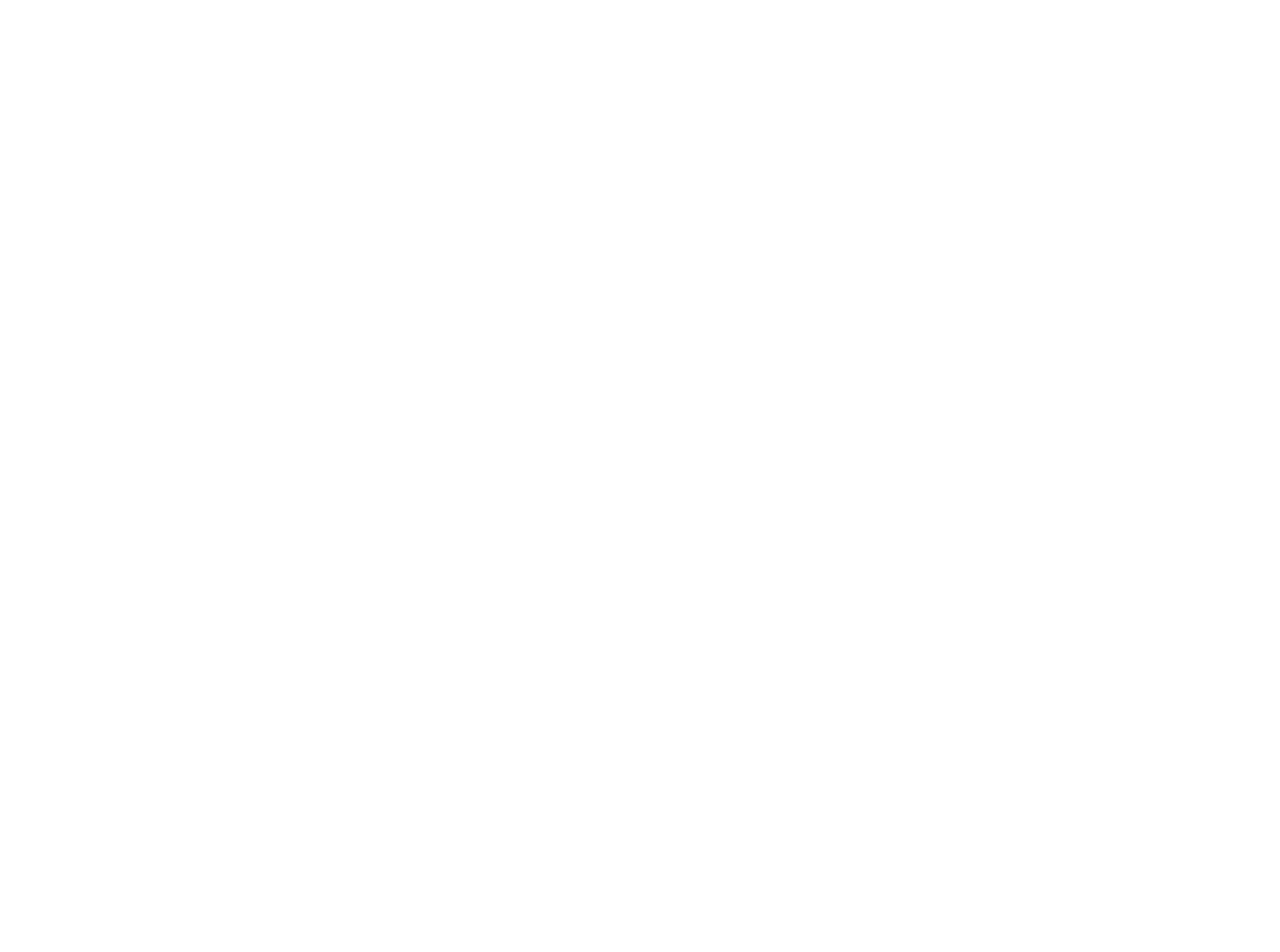
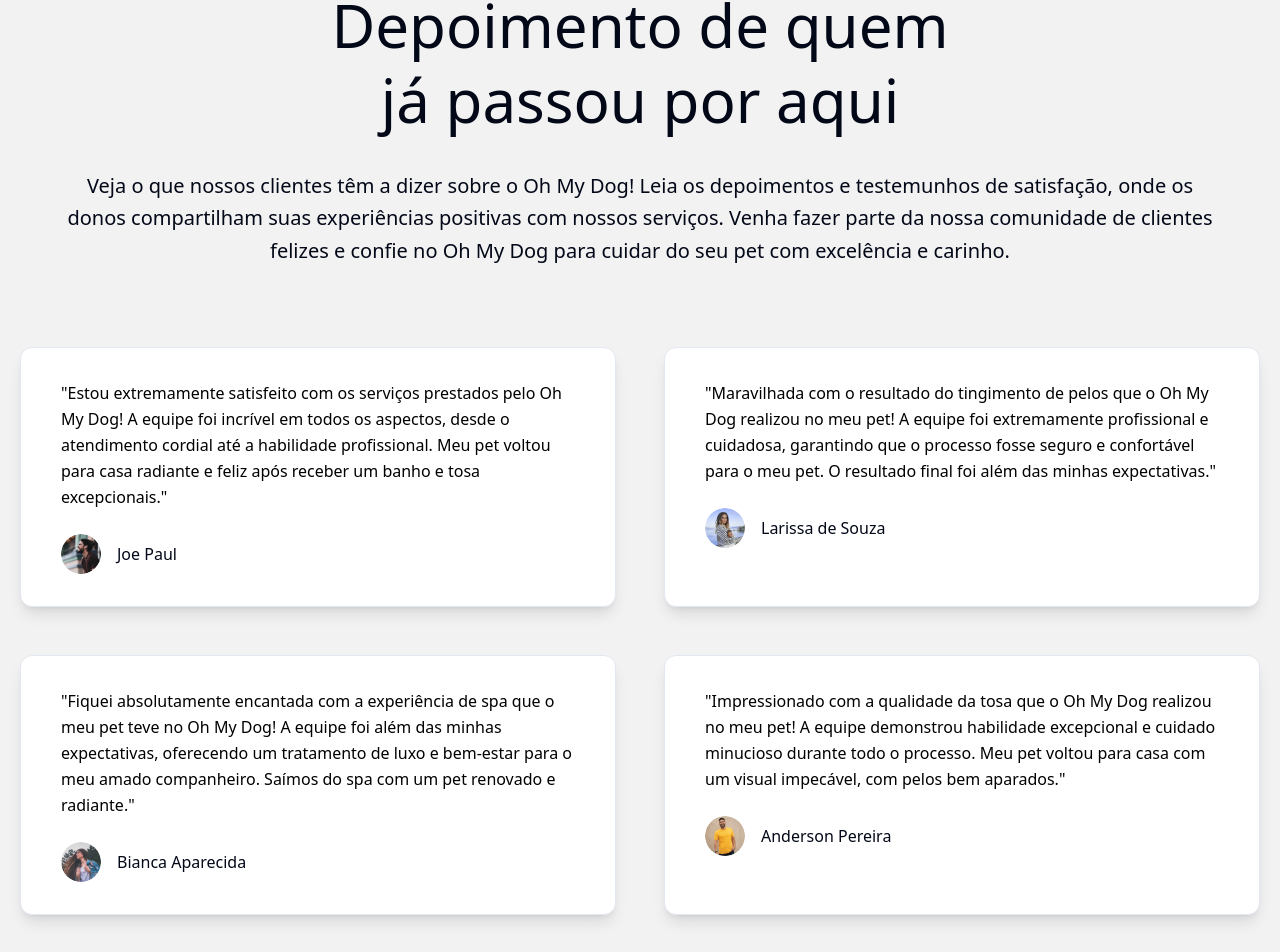
Before and after one commit to LFeli/FATEC-ES3_GroupNotFound_2023_2, a React (Vite) app: page / in a window 1280 px wide. Shown: the part 2849-3801 px from the top of the page. Before the commit the page ends 2757 px from the top, so only its background shows below. Built offline with nearby package versions, Linux system fonts and the light colour scheme.

Commit message:
feat: added testimonials section from home

```diff
--- a/src/pages/Home.tsx
+++ b/src/pages/Home.tsx
@@ -291,13 +291,13 @@
         {/* How we work */}
         <section className="bg-[#EAEFF6] pt-64 pb-20 -mt-40">
           <div className="w-full max-w-[1240px] mx-auto flex flex-col">
-            {/* Left side */}
+            {/* Texts */}
             <div>
               <h3 className="text-6xl font-medium leading-tight">Conheça como trabalhamos.</h3>
               <p className="text-xl leading-relaxed mt-8 mb-16">Cada serviço é adaptado às necessidades individuais do seu amiguinho, proporcionando uma experiência única e personalizada. Confie no Oh My Dog para cuidar do seu pet com excelência e dedicação.</p>
             </div>
 
-            {/* Right side */}
+            {/* Cards */}
             <div className="grid grid-cols-3 gap-8">
 
               <Card className="shadow-lg">
@@ -348,6 +348,79 @@
             </div>
           </div>
         </section>
+
+        {/* Testimonials */}
+        <section className="pt-20 pb-40">
+          <div className="w-full max-w-[1240px] mx-auto">
+            {/* Texts */}
+            <div>
+              <h3 className="text-6xl font-medium leading-tight text-center max-w-2xl mx-auto">Depoimento de quem já passou por aqui</h3>
+              <p className="text-xl leading-relaxed text-center mt-8 mb-20 max-w-6xl mx-auto">
+                Veja o que nossos clientes têm a dizer sobre o Oh My Dog! Leia os depoimentos e testemunhos de satisfação, onde os donos compartilham suas experiências positivas com nossos serviços. Venha fazer parte da nossa comunidade de clientes felizes e confie no Oh My Dog para cuidar do seu pet com excelência e carinho.
+              </p>
+            </div>
+
+            {/* Cards */}
+            <div className="grid grid-cols-2 gap-12">
+
+              <Card className="shadow-lg">
+                <CardContent className="grid gap-6 px-10 py-8">
+                  <p className="text-base text-black leading-relaxed">
+                    "Estou extremamente satisfeito com os serviços prestados pelo Oh My Dog! A equipe foi incrível em todos os aspectos, desde o atendimento cordial até a habilidade profissional. Meu pet voltou para casa radiante e feliz após receber um banho e tosa excepcionais."
+                  </p>
+
+                  <div className="flex items-center gap-4">
+                    <img src="src/assets/home/user1.png" alt="" className="rounded-full"/>
+                    <span>Joe Paul</span>
+                  </div>
+                </CardContent>
+              </Card>
+
+              <Card className="shadow-lg">
+                <CardContent className="grid gap-6 px-10 py-8">
+                  <p className="text-base text-black leading-relaxed">
+                    "Maravilhada com o resultado do tingimento de pelos que o Oh My Dog realizou no meu pet! A equipe foi extremamente profissional e cuidadosa, garantindo que o processo fosse seguro e confortável para o meu pet. O resultado final foi além das minhas expectativas."
+                  </p>
+
+                  <div className="flex items-center gap-4">
+                    <img src="src/assets/home/user2.png" alt="" className="rounded-full"/>
+                    <span>Larissa de Souza</span>
+                  </div>
+                </CardContent>
+              </Card>
+
+              <Card className="shadow-lg">
+                <CardContent className="grid gap-6 px-10 py-8">
+                  <p className="text-base text-black leading-relaxed">
+                    "Fiquei absolutamente encantada com a experiência de spa que o meu pet teve no Oh My Dog! A equipe foi além das minhas expectativas, oferecendo um tratamento de luxo e bem-estar para o meu amado companheiro. Saímos do spa com um pet renovado e radiante."
+                  </p>
+
+                  <div className="flex items-center gap-4">
+                    <img src="src/assets/home/user3.png" alt="" className="rounded-full"/>
+                    <span>Bianca Aparecida</span>
+                  </div>
+                </CardContent>
+              </Card>
+
+              <Card className="shadow-lg">
+                <CardContent className="grid gap-6 px-10 py-8">
+                  <p className="text-base text-black leading-relaxed">
+                    "Impressionado com a qualidade da tosa que o Oh My Dog realizou no meu pet! A equipe demonstrou habilidade excepcional e cuidado minucioso durante todo o processo. Meu pet voltou para casa com um visual impecável, com pelos bem aparados."
+                  </p>
+
+                  <div className="flex items-center gap-4">
+                    <img src="src/assets/home/user4.png" alt="" className="rounded-full"/>
+                    <span>Anderson Pereira</span>
+                  </div>
+                </CardContent>
+              </Card>
+
+
+            </div>
+
+
+          </div>
+        </section>
       </main>
     </>
   )
```
